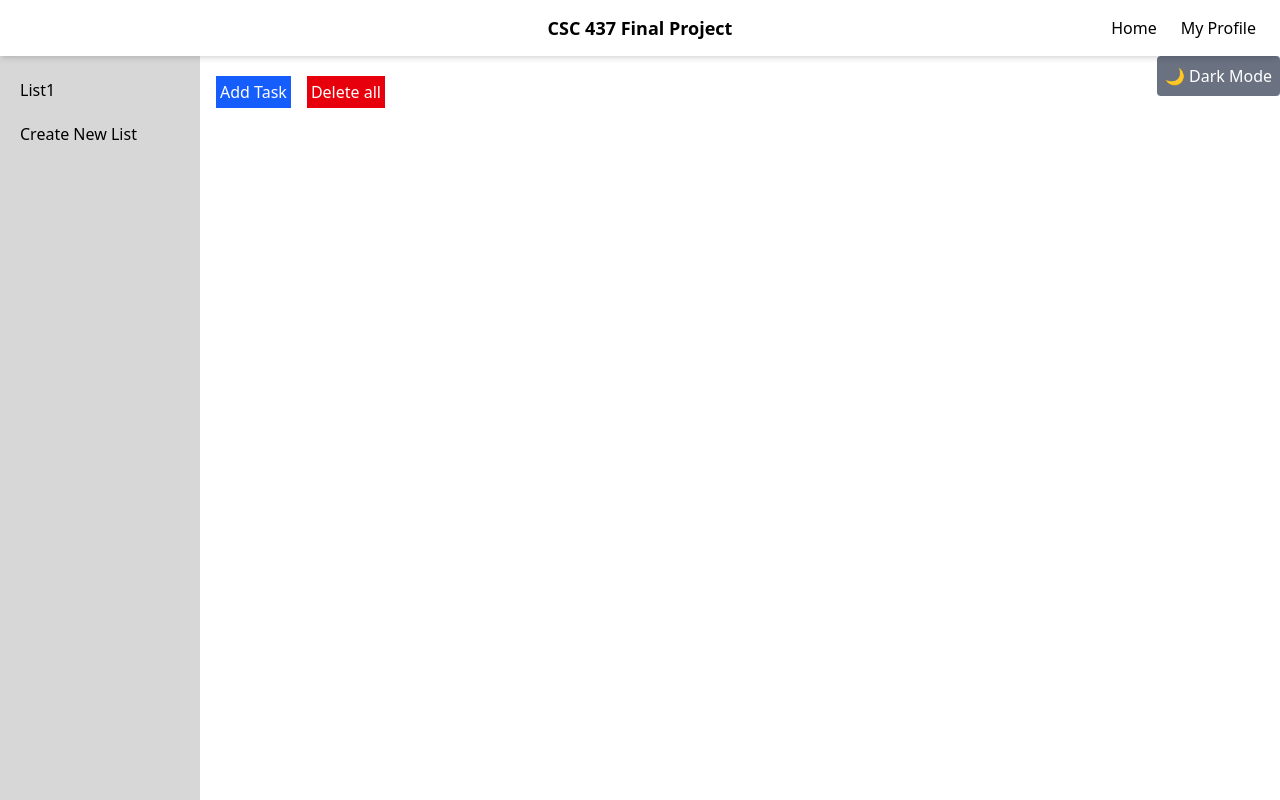
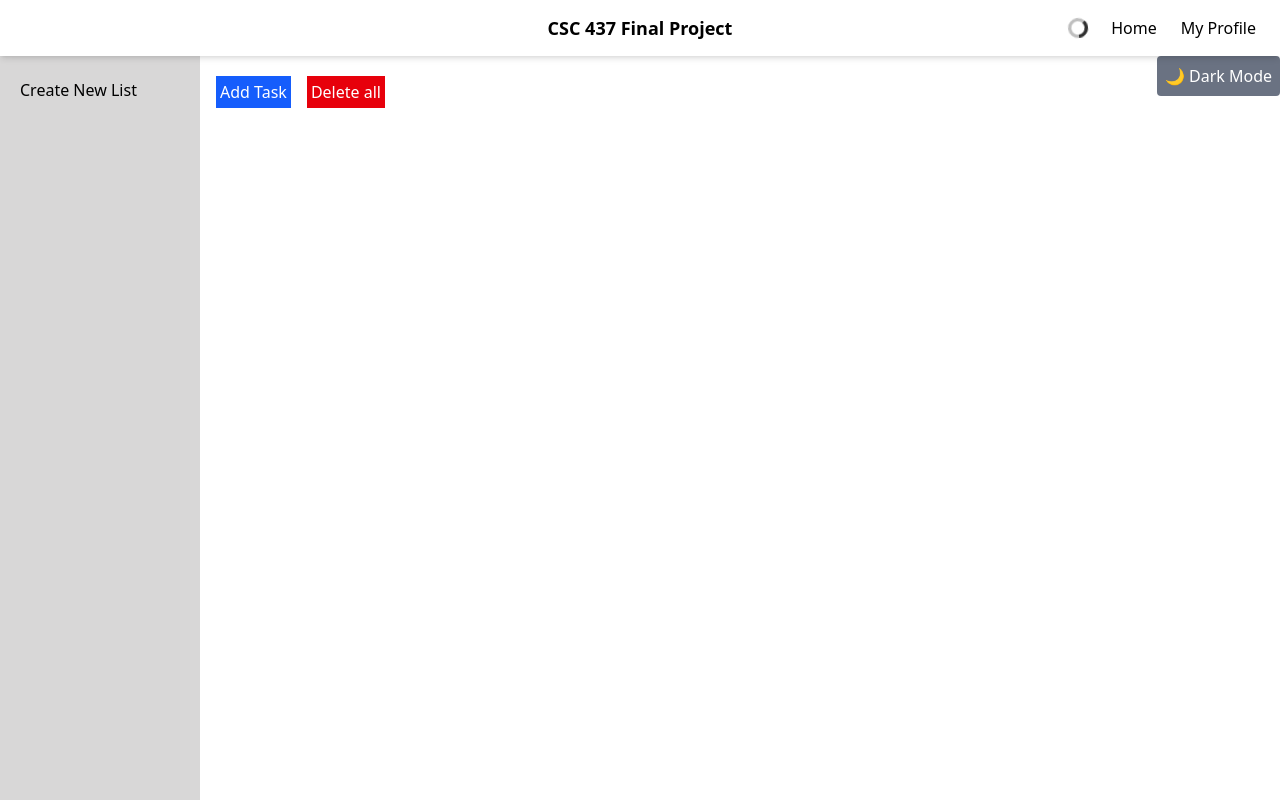
Before and after one commit to AquaJet738/deployment-test, a React (Vite) app in the folder packages/project-frontend/: page / in a window 1280 px wide. Built offline with nearby package versions, Linux system fonts and the light colour scheme.

Commit message:
can add items to lists, and each list is different

```diff
--- a/packages/project-frontend/src/App.jsx
+++ b/packages/project-frontend/src/App.jsx
@@ -78,6 +78,7 @@ function App(props) {
     const [darkMode, setDarkMode] = React.useState(() => {
         return localStorage.getItem("theme") === "dark";
     });
+    const [selectedList, setSelectedList] = React.useState(null); // Track selected list
 
     const toggleSidebar = () => setSidebarOpen(!isSidebarOpen);
 
@@ -87,7 +88,9 @@ function App(props) {
           setIsMobile(mobileView);
 
           // Ensure sidebar is always visible on larger screens
-          if (!mobileView) setSidebarOpen(false);
+          if (!mobileView) {
+            setSidebarOpen(false);
+          }
         };
 
         window.addEventListener("resize", handleResize);
@@ -116,31 +119,44 @@ function App(props) {
     }
 
     function addTask(name, dueDate, nagPeriod) {
-        const newTask = { id: `todo-${nanoid()}`, name, dueDate, nagPeriod, completed: false };
-        setTaskList([...taskList, newTask]);
+        if (!selectedList) {
+            return;
+        }
+
+        const newTask = { id: `todo-${nanoid()}`, name, dueDate, nagPeriod, completed: false, list: selectedList };
+        setTaskList((prevTaskList) => [...prevTaskList, newTask]);
         setIsModalOpen(false);
     };
+
+    // display only the tasks contained within the selected list
+    const tasksToDisplay = selectedList ? taskList.filter(
+        (task) => task.list === selectedList) : taskList;
 
     return (
         <main className="m-4"> {/* Tailwind: margin level 4 on all sides*/}
             <Navbar darkMode={darkMode}/>
-            <Sidebar isOpen={isSidebarOpen} isMobile={isMobile} toggleSidebar={toggleSidebar} darkMode={darkMode}/>
+            <Sidebar isOpen={isSidebarOpen} isMobile={isMobile}
+                toggleSidebar={toggleSidebar} darkMode={darkMode}
+                setSelectedList={setSelectedList}/>
             <DarkModeToggle darkMode={darkMode} setDarkMode={setDarkMode}/>
 
             <div className="flex right-0 justify-between items-center">
             </div>
             <section className="mt-5">
-                {/*<h1 className="text-xl font-bold">To do</h1>**/}
-                <ul role="list" className="todo-list stack-large stack-exception" aria-labelledby="list-heading">
-                    {taskList.map((task) => (
-                        <Todo id={task.id}
+                <ul role="list" className="todo-list stack-large stack-exception"
+                    aria-labelledby="list-heading">
+                    {tasksToDisplay.map((task) => (
+                        <Todo
+                            id={task.id}
                             name={task.name}
                             dueDate={task.dueDate}
                             nagPeriod={task.nagPeriod}
                             completed={task.completed}
                             key={task.id}
                             toggleTaskCompleted={toggleTaskCompleted}
-                        deleteTask={deleteTask} />))}
+                            deleteTask={deleteTask}
+                        />
+                    ))}
                 </ul>
             </section>
             <button onClick={() => setIsModalOpen(true)} className="p-1 mr-4 bg-blue-600 text-white">
--- a/packages/project-frontend/src/Navbar.jsx
+++ b/packages/project-frontend/src/Navbar.jsx
@@ -1,10 +1,11 @@
 import React from "react";
-import Sidebar from "./Sidebar";
+import { Spinner } from "./Spinner";
 
 // Implements a sticky navbar to the top of the page
 const Navbar = ({ darkMode }) => {
   const [isSidebarOpen, setSidebarOpen] = React.useState(true);
   const [isMobile, setIsMobile] = React.useState(window.innerWidth < 768);
+  const [loading, setLoading] = React.useState(true);
 
   const toggleSidebar = () => setSidebarOpen(!isSidebarOpen);
 
@@ -37,7 +38,16 @@ const Navbar = ({ darkMode }) => {
           CSC 437 Final Project
         </h1>
 
-        {/*Navigation pages are always shown on laptops and desktops*/}
+
+        {/* Loading indicator on desktop */}
+        {!isMobile && loading && (
+          <div className={`fixed right-45 top-4.5 text-black
+            ${darkMode ? "text-white" : "text-black"}
+            `}>
+            <Spinner />
+          </div>
+        )}
+
         {!isMobile && (
           <ul className="flex right-0 space-x-6 ml-auto mr-2">
             <li><a href="#" className="hover:text-gray-300">Home</a></li>
@@ -45,7 +55,8 @@ const Navbar = ({ darkMode }) => {
           </ul>
         )}
 
-        {/*The sidebar is used only for tablets and mobile devices*/}
+
+        {/* Loading indicator on mobile */}
         {isMobile && isSidebarOpen && (
           <div className={`fixed top-14 right-0 w-48 h-auto p-4 z-40 shadow-lg ${
               darkMode ? "bg-gray-700 text-white" : "bg-gray-100 text-black"
@@ -56,6 +67,14 @@ const Navbar = ({ darkMode }) => {
             </ul>
           </div>
         )}
+
+        {isMobile && loading && (
+          <div className={`fixed right-15 top-4.5 text-black
+            ${darkMode ? "text-white" : "text-black"}
+            `}>
+            <Spinner />
+          </div>
+        )}
       </nav>
     </>
   );
--- a/packages/project-frontend/src/Sidebar.jsx
+++ b/packages/project-frontend/src/Sidebar.jsx
@@ -1,8 +1,61 @@
 import React from "react";
 
+function Modal(props) {
+    const modalRef = React.useRef(null);
+
+    React.useEffect(() => {
+        const handleOutsideClick = (event) => {
+            if (modalRef.current && !modalRef.current.contains(event.target)) {
+                props.onCloseRequested();
+            }
+        };
+
+        document.addEventListener("mousedown", handleOutsideClick);
+        return () => {
+            document.removeEventListener("mousedown", handleOutsideClick);
+        };
+    }, [props]);
+
+    if (!props.isOpen) {
+        return null;
+    }
+
+    return (
+        <div className="fixed inset-0 bg-slate-800/55 flex justify-center items-center">
+            <div ref={modalRef}
+                className="p-6 rounded-lg shadow-lg bg-white text-black dark:bg-slate-700 dark:text-white">
+                <div className="modal-header flex justify-between items-center font-bold text-lg">
+                    <span>{props.headerLabel}</span>
+                    <button
+                        aria-label="Close"
+                        className="text-xl font-bold"
+                        onClick={props.onCloseRequested}>
+                        &times;
+                    </button>
+                </div>
+                {props.children}
+            </div>
+        </div>
+    );
+}
+
 // Implements a sidebar to the left side of the screen
-const Sidebar = ({ isOpen, isMobile, darkMode, toggleSidebar }) => {
+const Sidebar = ({ isOpen, isMobile, darkMode, toggleSidebar, setSelectedList }) => {
   const sidebarRef = React.useRef(null);
+
+  // sidebar will also handle creation of new lists
+  const [isModalOpen, setIsModalOpen] = React.useState(false);
+  const [newListName, setNewListName] = React.useState("");
+  const [lists, setLists] = React.useState([]);
+
+  const handleCreateList = () => {
+    if (newListName) {
+      console.log("Creating new list:", newListName);
+      setLists((prevLists) => [...prevLists, newListName]);
+      setNewListName("");
+      setIsModalOpen(false);
+    }
+  };
 
   React.useEffect(() => {
     const handleClickOutside = (event) => {
@@ -26,7 +79,8 @@ const Sidebar = ({ isOpen, isMobile, darkMode, toggleSidebar }) => {
         </button>
       )}
 
-    <aside className="sidebar" style={{...styles.sidebar,
+      <aside className="sidebar"
+        style={{...styles.sidebar,
         backgroundColor: darkMode ? "#3E3E3E" : "#D8D7D7",
         color: darkMode ? "white" : "black",
         width: isMobile && !isOpen ? "0" : "12.5em",
@@ -34,10 +88,61 @@ const Sidebar = ({ isOpen, isMobile, darkMode, toggleSidebar }) => {
         transition: "transform 0.3s ease-in-out",
         overflow: isMobile && !isOpen ? "hidden" : "visible"}}>
         <ul style={styles.list}>
-        <li><a href="#" style={{ ...styles.link, color: darkMode ? "white" : "black" }}>List1</a></li>
-        <li><a href="#" style={{ ...styles.link, color: darkMode ? "white" : "black" }}>Create New List</a></li> {/* will turn this into a button*/}
+          {lists.map((list, index) => (
+            <li key={index}>
+              <a href="#"
+              onClick={() => setSelectedList(list)}>
+                {list}
+              </a>
+            </li>
+          ))}
+
+          <li>
+            <button onClick={() => setIsModalOpen(true)}
+              style={{ ...styles.link, background: "transparent",
+                border: "none", color: darkMode ? "white" : "black" }}>
+                Create New List
+            </button>
+          </li> {/* will turn this into a button*/}
         </ul>
       </aside>
+
+      <Modal isOpen={isModalOpen} onCloseRequested={() => setIsModalOpen(false)} headerLabel="Create New List">
+        <input
+          type="text"
+          value={newListName}
+          onChange={(e) => setNewListName(e.target.value)}
+          placeholder="Enter list name"
+          style={styles.input}
+        />
+
+        <div>
+          <button onClick={handleCreateList} style={styles.button}>
+            Create
+          </button>
+          <button
+            onClick={() => setIsModalOpen(false)}
+            style={{ ...styles.button, backgroundColor: "gray" }}>
+            Cancel
+          </button>
+        </div>
+      </Modal>
+
+      {/* prompts user to select a list
+      <div style={styles.content}>
+        {selectedList ? (
+          <div>
+            <h2>{selectedList}</h2>
+            <p>This is the content for {selectedList}. You can add specific content for each list here.</p>
+
+          </div>
+        ) : (
+          <div>
+            <h2>Welcome</h2>
+            <p>Select a list to view its contents.</p>
+          </div>
+        )}
+      </div> */}
     </>
   );
 };
@@ -66,7 +171,25 @@ const styles = {
     textDecoration: "none",
     display: "block",
     padding: "10px 0",
-  }
+  },
+
+  input: {
+    padding: "10px",
+    marginBottom: "20px",
+    width: "100%",
+    border: "1px solid #ccc",
+    borderRadius: "4px",
+  },
+
+  button: {
+    padding: "10px 20px",
+    margin: "5px",
+    backgroundColor: "#4CAF50",
+    color: "white",
+    border: "none",
+    borderRadius: "4px",
+    cursor: "pointer",
+  },
 };
 
 export default Sidebar;
--- /dev/null
+++ b/packages/project-frontend/src/Spinner.jsx
@@ -0,0 +1,21 @@
+export function Spinner({className}) {
+    const defaultClasses = "mr-3 -ml-1 size-5 animate-spin ";
+    // If className is undefined, don't want to append the string "undefined", but rather just an empty string
+    const additionalClasses = className || "";
+
+    return (
+        <svg
+            className={defaultClasses + additionalClasses}
+            xmlns="http://www.w3.org/2000/svg"
+            fill="none"
+            viewBox="0 0 24 24"
+        >
+            <circle className="opacity-25" cx="12" cy = "12" r="10" stroke="currentColor" strokeWidth="4" />
+            <path
+                className="opacity-75"
+                fill="currentColor"
+                d="M4 12a8 8 0 018-8V0C5.373 0 0 5.373 0 12h4zm2 5.291A7.962 7.962 0 014 12H0c0 3.042 1.135 5.824 3 7.938l3-2.647z"
+            />
+        </svg>
+    );
+}
--- a/packages/project-frontend/src/Todo.jsx
+++ b/packages/project-frontend/src/Todo.jsx
@@ -5,9 +5,9 @@ function Todo(props) {
     console.log(props);
     return (
         <div className="flex space-x-8">
-            <label className="todo-label" htmlFor={props.id}>
+            <label className="todo-label flex items-center space-x-4" htmlFor={props.id}>
                 <input id={props.id} type="checkbox" defaultChecked={props.completed} onChange={() => props.toggleTaskCompleted(props.id)}/>
-                    {props.name} - {props.dueDate || "No due date"} - {props.nagPeriod || "No nag period"}
+                    <span>{props.name} - {props.dueDate || "No due date"} - {props.nagPeriod || "No nag period"}</span>
             </label>
             <button className="text-gray-500 hover:text-gray-200" onClick={() => props.deleteTask(props.id)}>
                 <FontAwesomeIcon icon={faTrash} />
--- a/packages/project-frontend/src/main.jsx
+++ b/packages/project-frontend/src/main.jsx
@@ -5,11 +5,12 @@ import App from './App.jsx'
 
 // eslint-disable-next-line
 const DATA = [];
+const LISTS = [];
 
 createRoot(document.getElementById('root')).render(
   <StrictMode>
     <div style={{marginLeft: "12.5em", marginTop: "3.5em"}}>
-      <App tasks={DATA} />
+      <App tasks={DATA} lists={LISTS}/>
     </div>
   </StrictMode>,
 )
```
Lines whose indentation alone changed are shown as unchanged.
